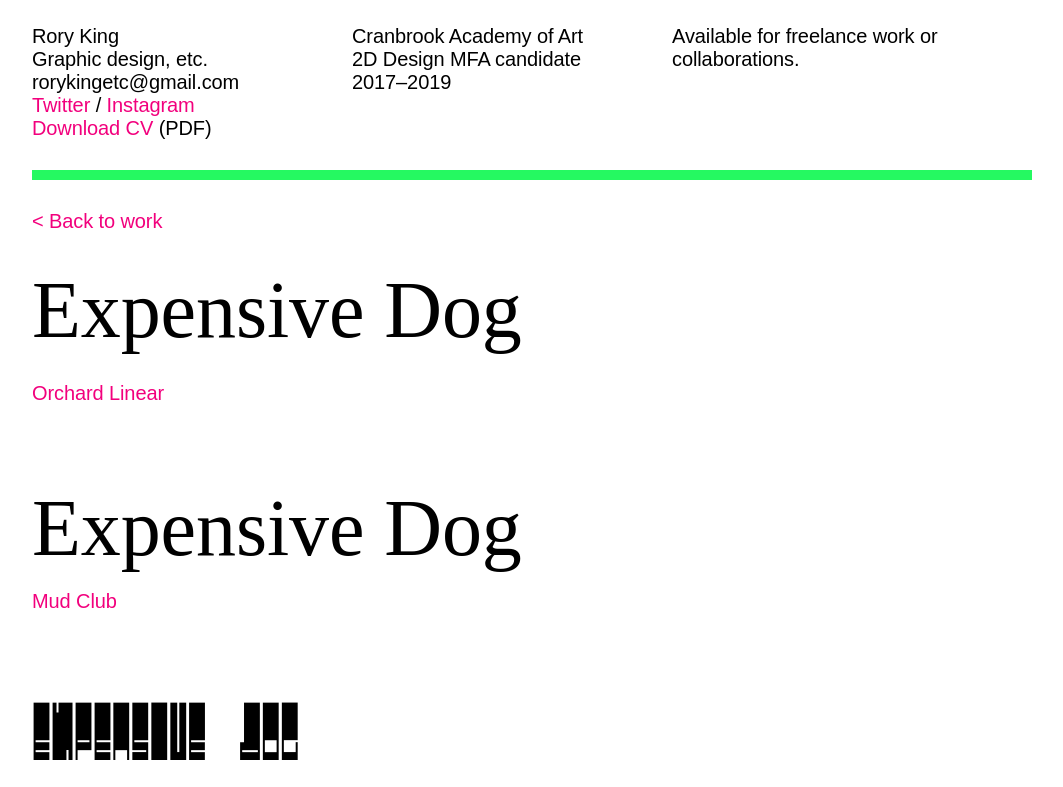
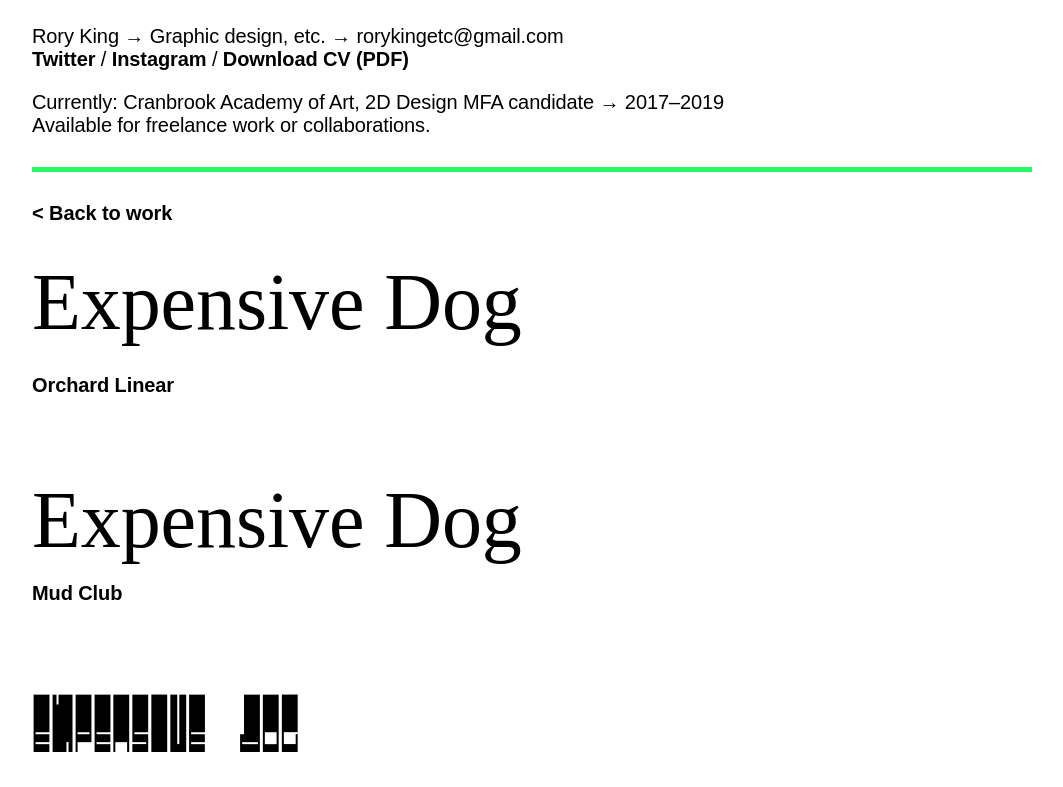
Before and after one commit to nervousattack/Portfolio, a plain HTML site: page dasickfonts.html in a window 1280 px wide. Shown: the top 787 px of the page, without its empty margins (108-1171 px from the left). Drawn offline with nearby package versions, Linux system fonts and the light colour scheme; a web font is replaced by a local one.

Commit message:
dafonts css update lol

```diff
--- a/dasickfonts.html
+++ b/dasickfonts.html
@@ -34,14 +34,10 @@
 
 <div id="container">
     <div id="header">
-      <div class="title"><p>Rory King<br/>
-      Graphic design, etc.<br/>
-      rorykingetc@gmail.com<br/>
-      <a href="https://twitter.com/rorykingetc" target="_blank">Twitter</a> / <a href="https://www.instagram.com/rorykingetc/" target="_blank">Instagram</a><br/>
-      <a href="http://rorykingetc.com/RoryKing_Resume.pdf" target="_blank" >Download CV</a> (PDF)</p>
-      </div>
-      <div class="text"><p>Cranbrook Academy of Art<br/>2D Design MFA candidate<br/>2017&ndash;2019</p></div>
-      <div class="third"><p>Available for freelance work or collaborations.</p></div>
+      <p>Rory King &rarr; Graphic design, etc. &rarr; rorykingetc@gmail.com<br/>
+      <a href="https://twitter.com/rorykingetc" target="_blank">Twitter</a> / <a href="https://www.instagram.com/rorykingetc/" target="_blank">Instagram</a> / <a href="http://rorykingetc.com/RoryKing_Resume.pdf" target="_blank" >Download CV (PDF)</a></p>
+      <p>Currently: Cranbrook Academy of Art, 2D Design MFA candidate &rarr; 2017&ndash;2019<br/>
+      Available for freelance work or collaborations.</p>
     </div>
 <hr/>
   <p><a href="http://rorykingetc.com">< Back to work</a></p>
--- a/style.css
+++ b/style.css
@@ -64,7 +64,7 @@ span.spacer {
 hr {
 	width: 100%;
 	display: block;
-    border: 10px solid #25f961;
+    border: 5px solid #25f961;
     border-style: none none solid;
     color: #fff;
     background-color: #fff;
@@ -109,21 +109,25 @@ img.imagethirds {
 /* LINKS --------------- */
 
 a:link {
-	text-decoration:none;
-	color: #f2007d;
-}
-
-a:visited {
-	text-decoration:none;
-	color: #f2007d;
-}
-
-a:hover{
+	font-weight: bold;
 	text-decoration:none;
 	color: #000;
 }
 
+a:visited {
+	font-weight: bold;
+	text-decoration:none;
+	color: #000;
+}
+
+a:hover{
+	font-weight: bold;
+	text-decoration:none;
+	color: #25f961;
+}
+
 a:active {
+	font-weight: bold;
 	text-decoration:none;
 	color: #000;
 }
```
